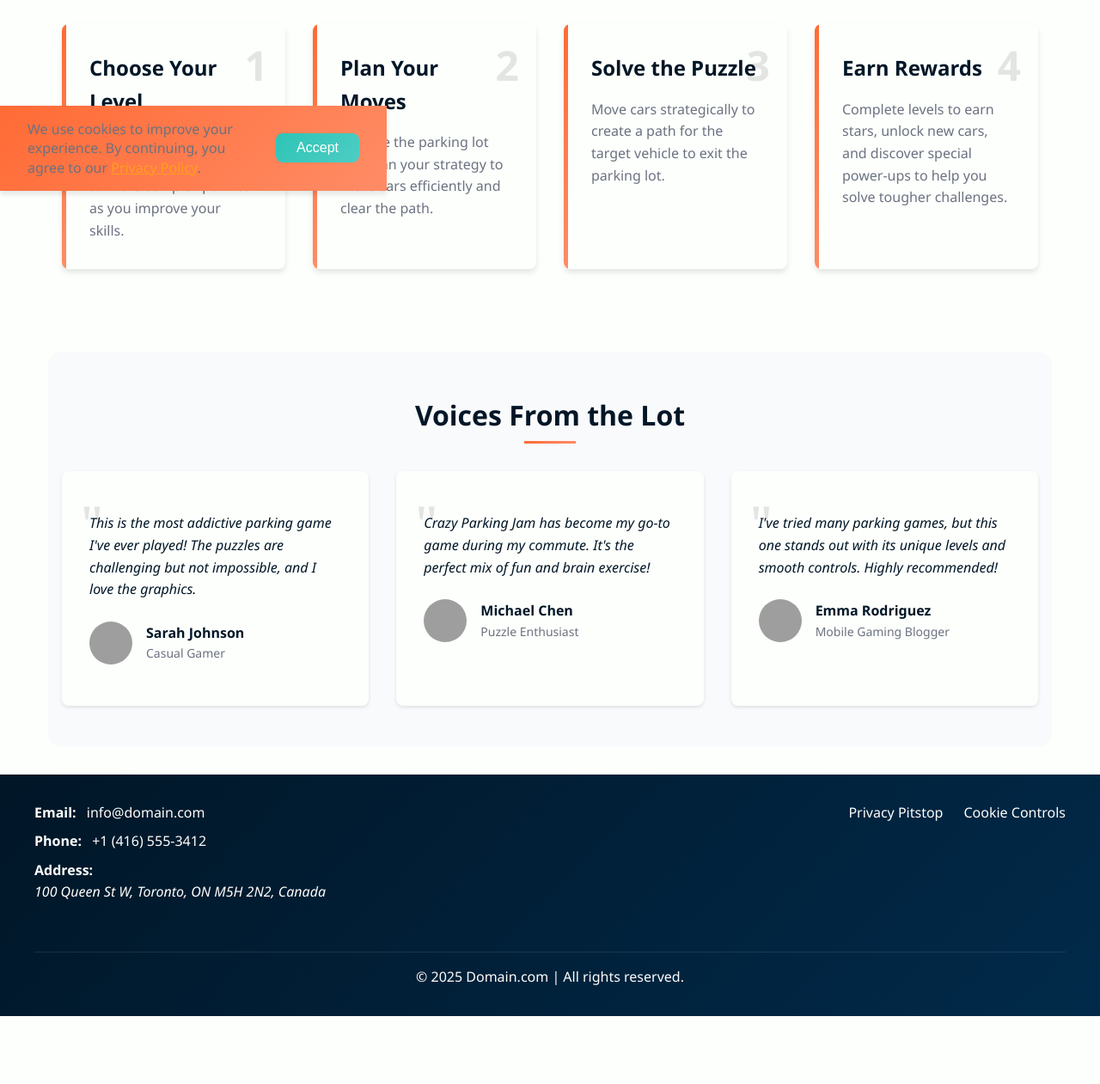
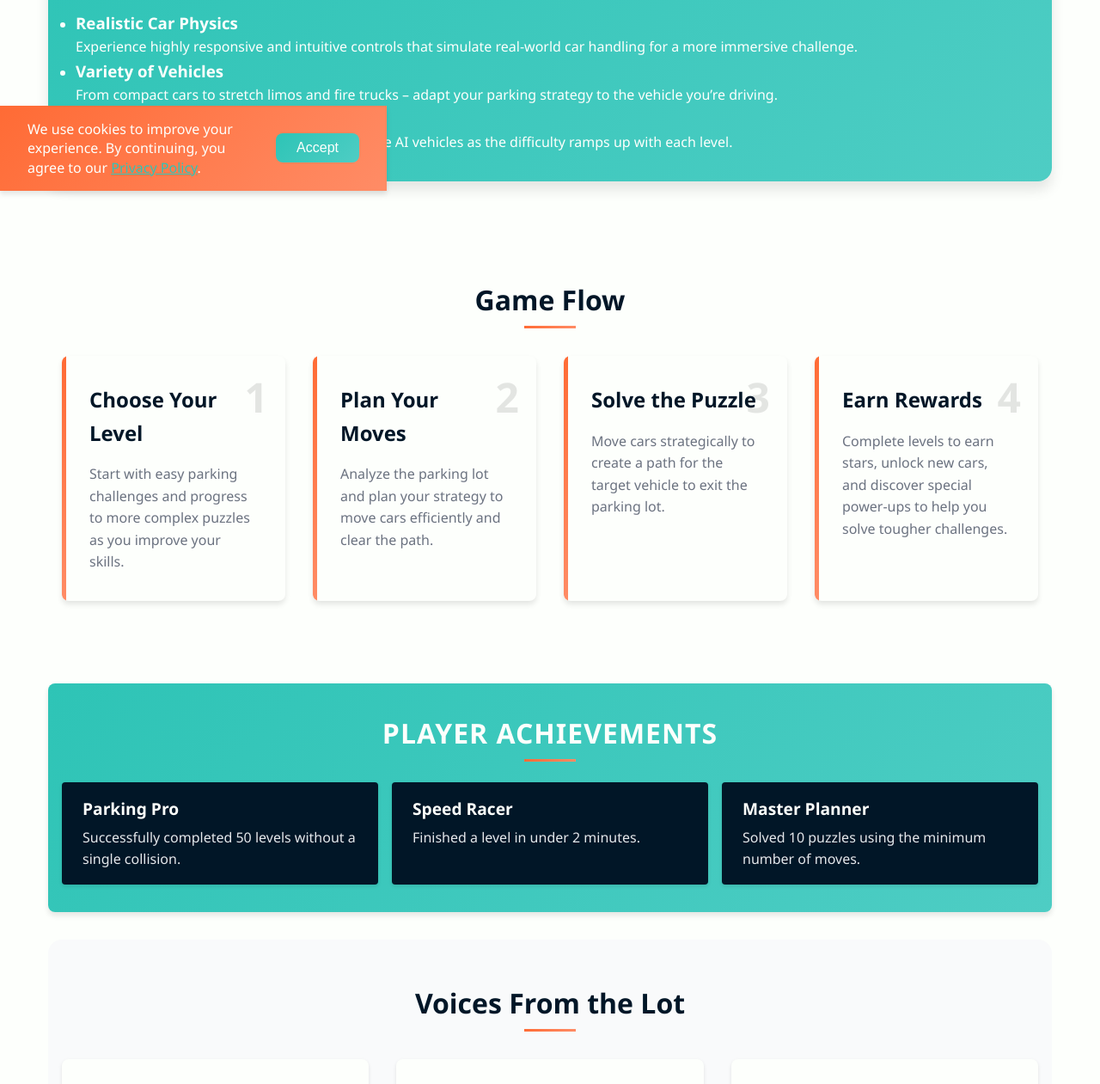
Before and after one commit to Artur-Luniaka/no_iframe_1, a plain HTML site: page index.html in a window 1280 px wide. Shown: the part 578-1839 px from the top of the page at 86% size. Before the commit the page ends 1760 px from the top, so only its background shows below. Drawn offline with Linux system fonts and the light colour scheme; grey boxes are pictures that could not be loaded.

Commit message:
added new sections to home page/set cookie bar styles

```diff
--- a/css/global.css
+++ b/css/global.css
@@ -49,6 +49,7 @@
   margin: 0;
   padding: 0;
   box-sizing: border-box;
+  scroll-behavior: smooth;
 }
 
 body {
@@ -311,13 +312,14 @@ body {
 .cookie-text {
   margin: 0;
   font-size: 1rem;
+  color: var(--light-color);
   text-align: center;
   max-width: 600px;
   line-height: 1.4;
 }
 
 .cookie-text a {
-  color: var(--accent-color);
+  color: var(--secondary-color);
   text-decoration: underline;
   transition: var(--fast-transition);
 }
--- a/css/welcome-garage.css
+++ b/css/welcome-garage.css
@@ -187,3 +187,107 @@
     font-size: 1.1rem;
   }
 }
+
+.garage-insights {
+  margin-bottom: 4rem;
+  padding: 2rem;
+  background: var(--secondary-gradient);
+  border-radius: var(--large-radius);
+  box-shadow: var(--large-shadow);
+  color: var(--light-color);
+  animation: fadeInUp 0.8s ease-out;
+}
+
+.insights-container {
+  display: grid;
+  grid-template-columns: repeat(auto-fit, minmax(260px, 1fr));
+  gap: 1.5rem;
+  margin-top: 2rem;
+}
+
+.insight-card {
+  background: var(--light-color);
+  color: var(--dark-color);
+  padding: 1.5rem;
+  border-radius: var(--medium-radius);
+  box-shadow: var(--medium-shadow);
+  transition: transform 0.3s ease;
+}
+
+.insight-card:hover {
+  transform: translateY(-6px);
+}
+
+@keyframes fadeInUp {
+  from {
+    opacity: 0;
+    transform: translateY(40px);
+  }
+  to {
+    opacity: 1;
+    transform: translateY(0);
+  }
+}
+
+.player-achievements {
+  padding: 2rem 1rem;
+  background: var(--secondary-gradient);
+  border-radius: var(--medium-radius);
+  box-shadow: var(--medium-shadow);
+  margin-bottom: 2rem;
+  color: var(--light-color);
+}
+
+.player-achievements .section-title {
+  font-size: 2rem;
+  margin-bottom: 1.5rem;
+  text-align: center;
+  font-weight: 700;
+  letter-spacing: 1px;
+  text-transform: uppercase;
+}
+
+.achievements-list {
+  list-style: none;
+  display: flex;
+  flex-direction: column;
+  gap: 1rem;
+}
+
+.achievement-item {
+  background: var(--dark-color);
+  padding: 1rem 1.5rem;
+  border-radius: var(--small-radius);
+  box-shadow: var(--small-shadow);
+  opacity: 0;
+  transform: translateY(20px);
+  transition: opacity 0.5s ease, transform 0.5s ease;
+}
+
+.achievement-item.visible {
+  opacity: 1;
+  transform: translateY(0);
+}
+
+.achievement-item h3 {
+  margin-bottom: 0.3rem;
+  font-size: 1.2rem;
+  font-weight: 600;
+}
+
+.achievement-item p {
+  font-size: 1rem;
+  color: var(--light-gray-color);
+}
+
+/* Адаптив */
+
+@media (min-width: 600px) {
+  .achievements-list {
+    flex-direction: row;
+    justify-content: space-around;
+  }
+  .achievement-item {
+    flex: 1 1 calc(33% - 1rem);
+  }
+}
--- a/index.html
+++ b/index.html
@@ -20,9 +20,19 @@
         </div>
       </section>
 
+      <section class="garage-insights" id="garage-insights">
+        <h2 class="section-title">Garage Insights</h2>
+        <ul class="insights-list"></ul>
+      </section>
+
       <section class="game-flow" id="game-flow">
         <h2 class="section-title"></h2>
         <div class="flow-container"></div>
+      </section>
+
+      <section class="player-achievements" id="player-achievements">
+        <h2 class="section-title"></h2>
+        <ul class="achievements-list"></ul>
       </section>
 
       <section class="testimonials">
--- a/js/welcome-garage.js
+++ b/js/welcome-garage.js
@@ -63,6 +63,60 @@
       testimonialsContainer.appendChild(testimonialItem);
     });
 
+    // Update Garage Insights section
+    const garageInsightsSection = document.querySelector(".garage-insights");
+    if (garageInsightsSection && data.garageInsights) {
+      const title = garageInsightsSection.querySelector(".section-title");
+      title.textContent = data.garageInsights.title;
+
+      const list = garageInsightsSection.querySelector(".insights-list");
+
+      data.garageInsights?.items.forEach((item) => {
+        const li = document.createElement("li");
+        li.className = "insight-item";
+        li.innerHTML = `
+            <h3 class="insight-title">${item.title}</h3>
+            <p class="insight-description">${item.description}</p>
+          `;
+        list.appendChild(li);
+      });
+    }
+
+    const achievementsSection = document.querySelector(".player-achievements");
+    if (achievementsSection && data.playerAchievements) {
+      const title = achievementsSection.querySelector(".section-title");
+      title.textContent = data.playerAchievements.title;
+
+      const list = achievementsSection.querySelector(".achievements-list");
+
+      data.playerAchievements.items.forEach((item) => {
+        const li = document.createElement("li");
+        li.className = "achievement-item";
+        li.innerHTML = `
+      <h3>${item.name}</h3>
+      <p>${item.description}</p>
+    `;
+        list.appendChild(li);
+      });
+
+      const achievementItems = list.querySelectorAll(".achievement-item");
+      const observer = new IntersectionObserver(
+        (entries, observer) => {
+          entries.forEach((entry) => {
+            if (entry.isIntersecting) {
+              entry.target.classList.add("visible");
+              observer.unobserve(entry.target);
+            }
+          });
+        },
+        { threshold: 0.1 }
+      );
+
+      achievementItems.forEach((item) => {
+        observer.observe(item);
+      });
+    }
+
     // Add animation to game flow items
     const flowItems = document.querySelectorAll(".flow-item");
     const observer = new IntersectionObserver(
--- a/json/welcome-garage.json
+++ b/json/welcome-garage.json
@@ -44,5 +44,39 @@
       "author": "Emma Rodriguez",
       "title": "Mobile Gaming Blogger"
     }
-  ]
+  ],
+  "garageInsights": {
+    "title": "Garage Insights",
+    "items": [
+      {
+        "title": "Realistic Car Physics",
+        "description": "Experience highly responsive and intuitive controls that simulate real-world car handling for a more immersive challenge."
+      },
+      {
+        "title": "Variety of Vehicles",
+        "description": "From compact cars to stretch limos and fire trucks – adapt your parking strategy to the vehicle you’re driving."
+      },
+      {
+        "title": "Dynamic Obstacles",
+        "description": "Navigate around cones, barriers, and even rogue AI vehicles as the difficulty ramps up with each level."
+      }
+    ]
+  },
+  "playerAchievements": {
+    "title": "Player Achievements",
+    "items": [
+      {
+        "name": "Parking Pro",
+        "description": "Successfully completed 50 levels without a single collision."
+      },
+      {
+        "name": "Speed Racer",
+        "description": "Finished a level in under 2 minutes."
+      },
+      {
+        "name": "Master Planner",
+        "description": "Solved 10 puzzles using the minimum number of moves."
+      }
+    ]
+  }
 }
```
